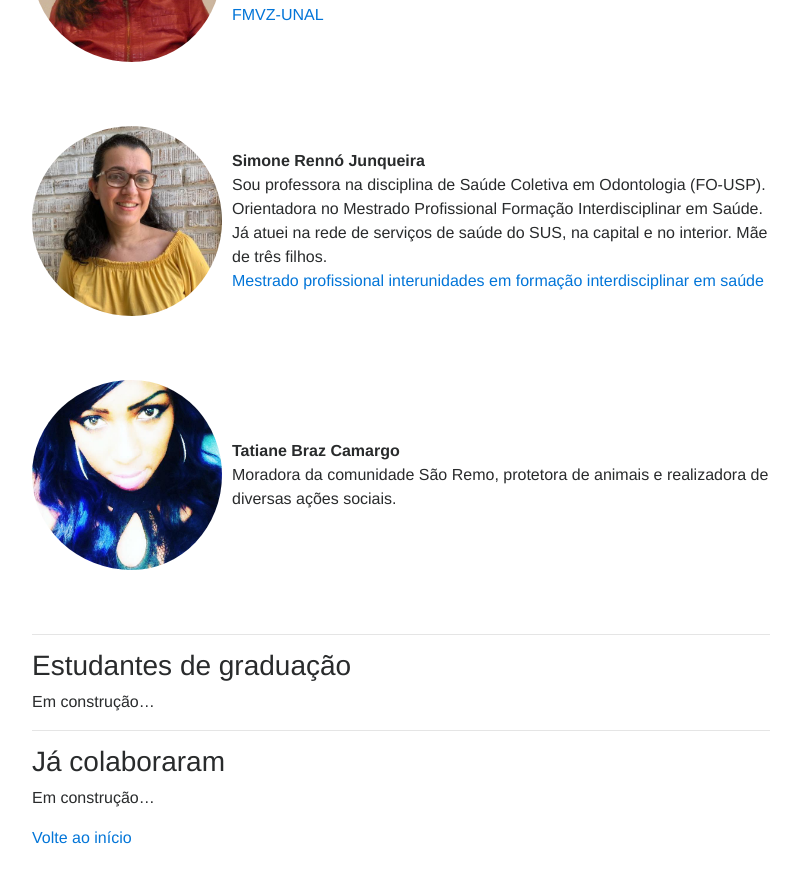
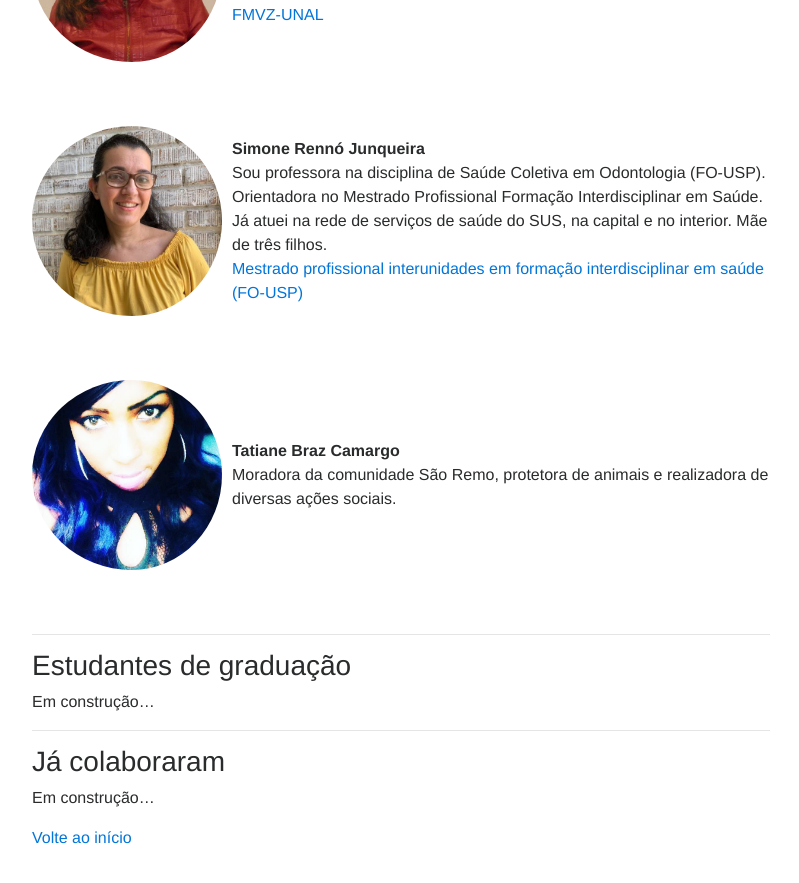
Before and after one commit to oswaldosantos/sup, a Jekyll site: the page built from pt/equipe-pt.md, in a window 1280 px wide and 900 px high, scrolled down 3397 px. Shown: the top 883 px of the window, without its empty margins (239-1038 px from the left). Built offline with Jekyll 4.4.1, drawn with Linux system fonts in a browser that asks for light colours; nearby versions of some CDN libraries; some web fonts are replaced.

Commit message:
Atualização

```diff
--- a/pt/equipe-pt.md
+++ b/pt/equipe-pt.md
@@ -138,7 +138,7 @@ Médica Veterinária com PhD em Saúde Pública, professora da Faculdade de Medi
 <b>Simone Rennó Junqueira</b><br>
 Sou professora na disciplina de Saúde Coletiva em Odontologia (FO-USP). Orientadora no Mestrado Profissional Formação Interdisciplinar em Saúde.
 Já atuei na rede de serviços de saúde do SUS, na capital e no interior. Mãe de três filhos.<br>
-<a href="http://www.fo.usp.br/pos/?page_id=3386">Mestrado profissional interunidades em formação interdisciplinar em saúde</a>
+<a href="http://www.fo.usp.br/pos/?page_id=3386">Mestrado profissional interunidades em formação interdisciplinar em saúde (FO-USP)</a>
 </div>
 </div>
 <br>
```
